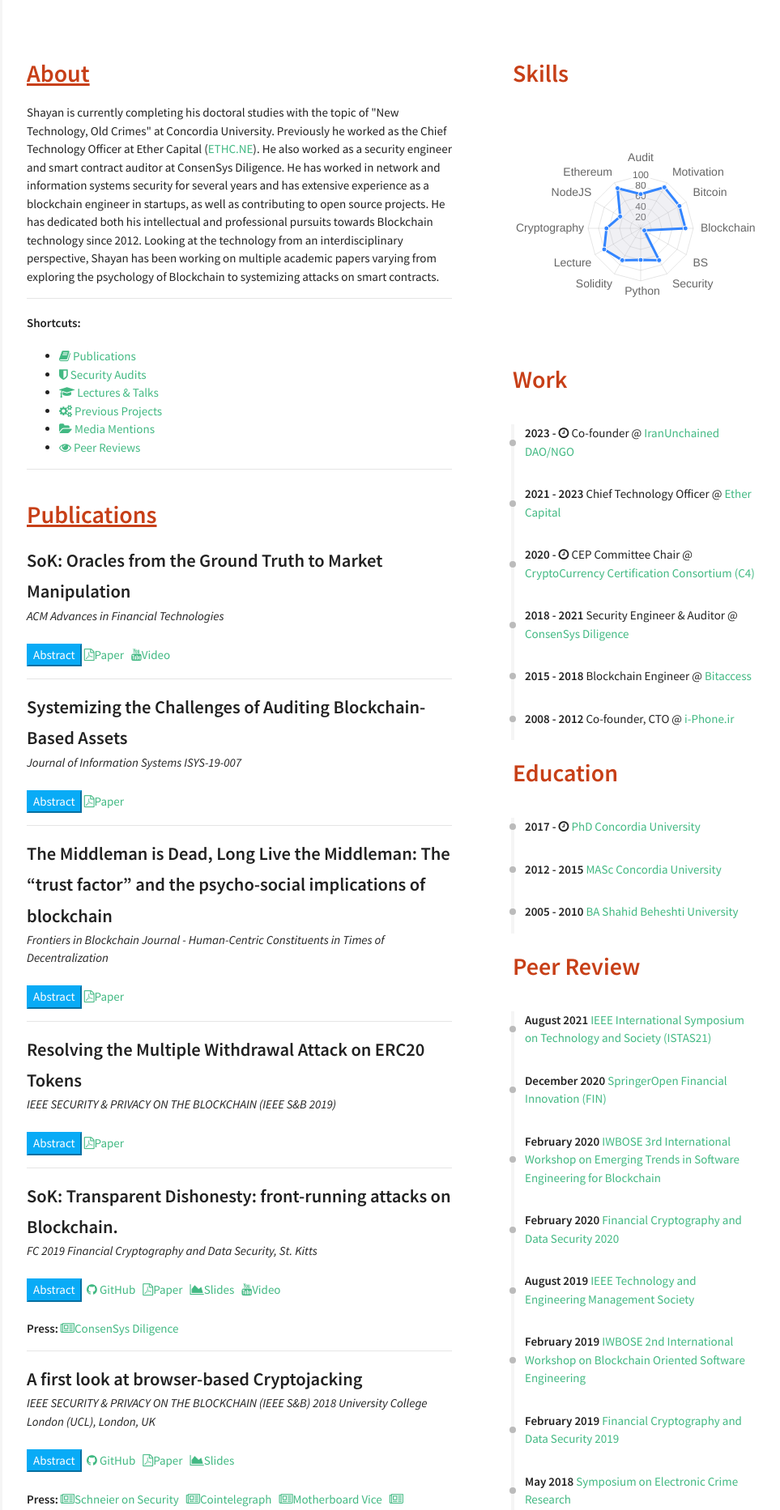
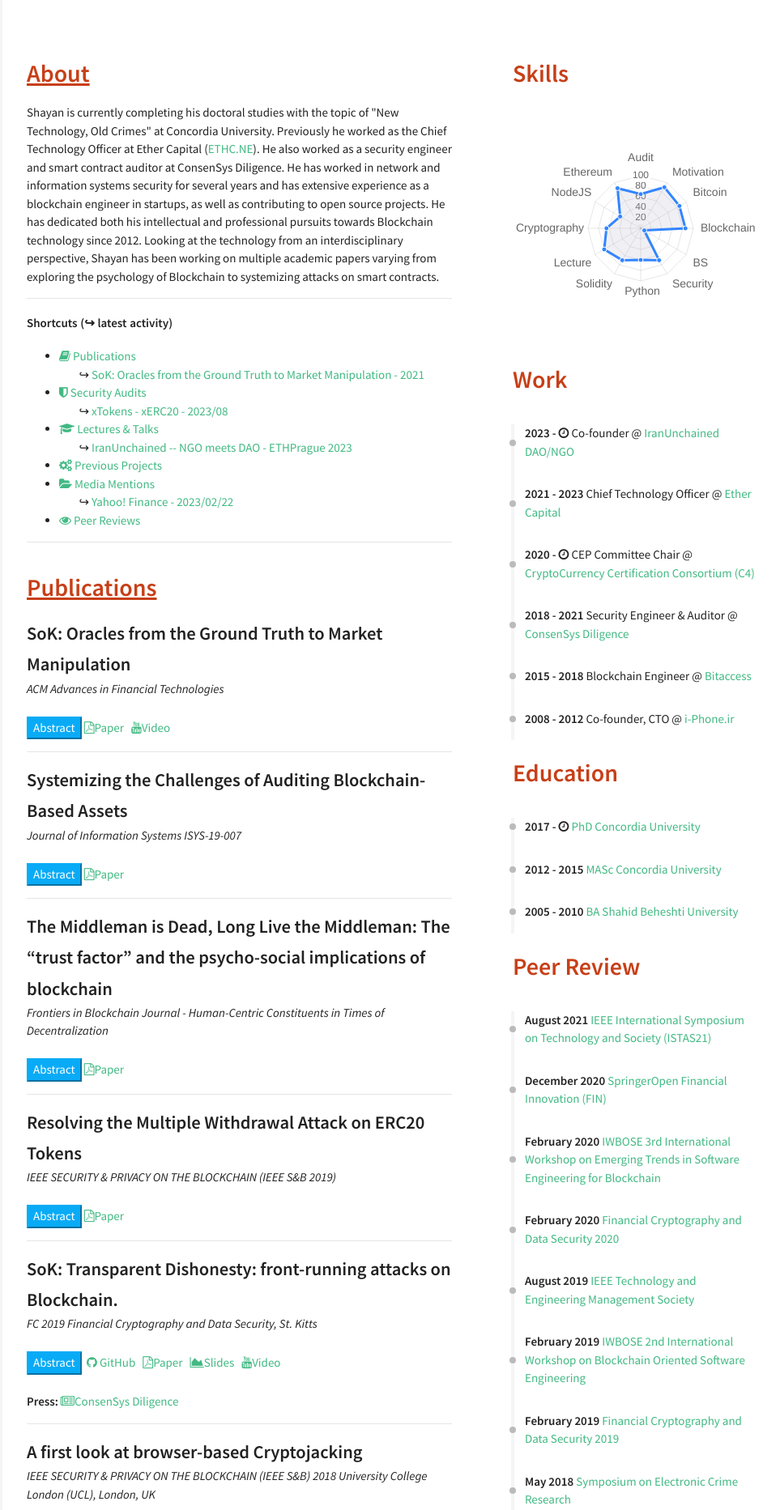
Before and after one commit to shayanb/shayan.es, a Jekyll site: the page built from index.html, in a window 1280 px wide. Shown: the top 1865 px of the page at 81% size, without its empty margins (317-1280 px from the left). Built offline with Jekyll 4.4.1, drawn with Linux system fonts in a browser that asks for light colours; nearby versions of some CDN libraries; some of the changed text lies outside the part shown.

Commit message:
updates, fixes, and latest activity in shortcuts

```diff
--- a/_data/index/audits.yml
+++ b/_data/index/audits.yml
@@ -144,3 +144,9 @@
   project-url: https://pstake.finance/
   url: https://consensys.net/diligence/audits/2021/08/pstake-finance/
   year: 2021/08
+
+- title: xTokens - xERC20
+  project: Connext & Wonderland
+  project-url: https://www.connext.network/xerc20
+  url: https://github.com/defi-wonderland/xERC20/blob/3cd480d959a2072151adf70c1360fb351a0677e5/audits/Connext_xTokens_Audit_-_Creed_-_v0.3.pdf
+  year: 2023/08
--- a/_data/index/lectures.yml
+++ b/_data/index/lectures.yml
@@ -4,7 +4,7 @@
   website: https://ethprague.com/
   flag: CZ
   year: 2023
-  youtube: "https://www.youtube.com/watch?v=5whw_1tbQUY"
+  youtube: "https://www.youtube.com/watch?v=dO_jiwVjkcI"
 
 
 - name: "In real Life: Web3 and Sanctions"
--- a/_includes/sections/toc.html
+++ b/_includes/sections/toc.html
@@ -1,20 +1,28 @@
 <div id="toc_container">
-    <p class="toc_title"><b>Shortcuts:</b></p>
-    <ul class="toc_list">
-      <li><a href="#publications"><i class="fa fa-book"></i> Publications</a>
-      <!-- <ul>
-        <li><a href="#First_Sub_Point_1">1.1 First Sub Point 1</a></li>
-        <li><a href="#First_Sub_Point_2">1.2 First Sub Point 2</a></li>
-      </ul> -->
+  <p class="toc_title"><b>Shortcuts (↪︎ latest activity)</b></p>
+  <ul class="toc_list">
+    <li><a href="#publications"><i class="fa fa-book"></i> Publications</a>
+      <ul>
+        <!-- ㇄闩七🝗丂セ:  -->
+        <li style="list-style-type: '↪︎ '"> <a href="{{ site.data.index.publications[0].paper }}" target="_blank">{{ site.data.index.publications[0].name }} - {{ site.data.index.publications[0].year }} </a></li>
+      </ul>
     </li>
-    <li><a href="{{ site.url }}/audits"><i class="fa fa-shield"></i> Security Audits</a></li>
-    <li><a href="#lectures"><i class="fa fa-graduation-cap"></i> Lectures & Talks</a></li>
-    <li><a href="#prevprojects"><i class="fa fa-cogs"></i> Previous Projects</a></li>
-    <li><a href="{{ site.url }}/media"><i class="fa fa-folder-open"></i> Media Mentions</a></li>
+    <li><a href="{{ site.url }}/audits"><i class="fa fa-shield"></i> Security Audits</a>
+      <ul>
+        <li style="list-style-type: '↪︎ '"> <a href="{{ site.data.index.audits[-1].url }}" target="_blank">{{ site.data.index.audits[-1].title }} - {{ site.data.index.audits[-1].year }}</a></li>
+      </ul>
+    </li>
+    <li><a href="#lectures"><i class="fa fa-graduation-cap"></i> Lectures & Talks</a>
+      <ul>
+        <li style="list-style-type: '↪︎ '"> <a href="{{ site.data.index.lectures[0].youtube }}" target="_blank">{{ site.data.index.lectures[0].name }} - {{ site.data.index.lectures[0].location }} {{ site.data.index.lectures[0].year }}</a></li>
+      </ul>
+    </li>
+    <li><a href="#prevprojects"><i class="fa fa-cogs"></i> Previous Projects</a> </li>
+    <li><a href="{{ site.url }}/media"><i class="fa fa-folder-open"></i> Media Mentions</a>
+      <ul>
+        <li style="list-style-type: '↪︎ '"> <a href="{{ site.data.index.media[0].url }}" target="_blank">{{ site.data.index.media[0].media }} - {{ site.data.index.media[0].year }}</a></li>
+      </ul></li>
     <li><a href="#reviews"><i class="fa fa-eye"></i> Peer Reviews</a></li>
-
-    </ul>
-    </div>
-
-
+  </ul>
+</div>
 <hr>
--- a/audits.html
+++ b/audits.html
@@ -35,7 +35,7 @@
 
     <li>
       <div style="width:60px;float:left;">{{ audit.year | date: "%b" }}</div>
-      <a href="{{ audit.project-url }}"><b>{{ audit.project }}</b></a> - <a href="{{ audit.url }}">{{ audit.title }}</a>
+      <a href="{{ audit.project-url }}"><b>{{ audit.project }}</b></a> ➫ <a href="{{ audit.url }}">{{ audit.title }}</a>
     </li>
 
 
```
Also changed, not shown: 1 other file.
